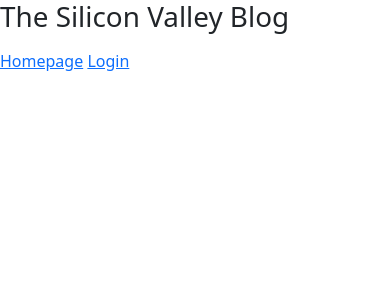
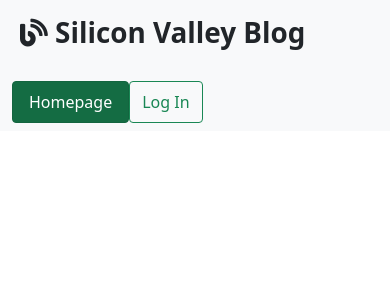
Before and after one commit to willyhuang18/Silicon-Valley-Blog, a Node server app: page / in a window 390 px wide. Shown: the top 300 px of the page. Run offline with Node 20, Linux system fonts and the light colour scheme; data that the repository does not hold is empty; some libraries are stand-ins or nearby versions.

Commit message:
add style

```diff
--- a/views/homepage.handlebars
+++ b/views/homepage.handlebars
@@ -1,21 +1,21 @@
 {{#if posts.length}}
-<section>
+<section class="row mb-4">
   <h2>Your Posts</h2>
-  <ol>
+  <ol class="col-md-5">
     {{#each posts as |post|}}
     <ul>
       <article>
     <div >
        <a href="/post/{{id}}">{{title}}</a>
     </div>
-    <div class="body">
+    <div class="col-md-7">
       {{text}}
     </div>
     <div >
         <strong>Posted by {{user.username}} on {{format_date created_at}}</strong>
     </div>
     </article>
-      <a href="/dashboard/edit/{{post.id}}" >Edit post</a>
+      <a href="/dashboard/edit/{{post.id}}">Edit post</a>
     </ul>
     {{/each}}
   </ol>
--- a/views/layouts/main.handlebars
+++ b/views/layouts/main.handlebars
@@ -9,28 +9,52 @@
   <link href="https://fonts.googleapis.com/icon?family=Material+Icons" rel="stylesheet">
   <link href="https://cdn.jsdelivr.net/npm/bootstrap@5.1.3/dist/css/bootstrap.min.css" rel="stylesheet"
   integrity="sha384-1BmE4kWBq78iYhFldvKuhfTAU6auU8tT94WrHftjDbrCEXSU1oBoqyl2QvZ6jIW3" crossorigin="anonymous">
+   <link rel="stylesheet" href="https://use.fontawesome.com/releases/v5.8.1/css/all.css"
+    integrity="sha384-50oBUHEmvpQ+1lW4y57PTFmhCaXp0ML5d60M1M7uH2+nqUivzIebhndOJK28anvf"
+    crossorigin="anonymous"/>
 </head>
 
 <body>
-    <div class="wrapper">
+
+    <div class="flex-column justify-space-around">
         <header>
-            <h1>
-                <p class="blog-title">The Silicon Valley Blog<i class="fa-solid fa-blog"></i></p>
-            </h1>
-            <nav>
+            <nav class="navbar navbar-expand-lg navbar-light bg-light">
+                <div class="container-fluid">
+                    <h1>
+                        <p class="blog-title display-flex justify-space-between align-center p-2">
+                            <i class="fas fa-blog"></i> <strong>Silicon Valley Blog</strong>
+                        </p>
+                    </h1>
+
+                    <form class="d-flex">
+                        {{#if loggedIn}}
+                        <button href="/" type="button" class=" btn nav-link active btn-success " aria-current="page"> Homepage</button>
+                        <a href="/dashboard">Dashboard</a>
+                        <button href="/login" id="logout" class="btn btn-outline-success" type="submit">Log out</button>
+                        {{else}}
+                        <button href="/" type="button" class=" btn nav-link active btn-success " aria-current="page"> Homepage</button>
+                        <button href="/login" class="btn btn-outline-success" type="submit">Log In</button>
+                        {{/if}}
+                    </form>
+                </div>
+            </nav>
+            {{!-- <nav class="nav">
                 {{#if loggedIn}}
-                <a href="/" class="homepage">Homepage</a>
+                <a href="/" class=" nav-link active homepage" aria-current="page">Homepage</a>
                 <a href="/dashboard">Dashboard</a>
-                <button id="logout" class="btn-no-style">Logout</button>
+                <button id="logout" type="button" class="nav-link active ">Logout</button>
                 {{else}}
-                <a href="/" class="homepage">Homepage</a>
-                <a href="/login">Login</a>
+                <button href="/" type="button" class=" btn nav-link active btn-success " aria-current="page"> Homepage</button>
+                <button href="/login" type="button" class=" btn nav-link active btn-success" >Login</button>
                 {{/if}}
-            </nav>
+            </nav> --}}
         </header>
-        <main>
+        <main class="container container-fluid mt-5">
         {{{ body }}}
         </main>
+        <footer>
+
+        </footer>
     </div>
 
 
```
